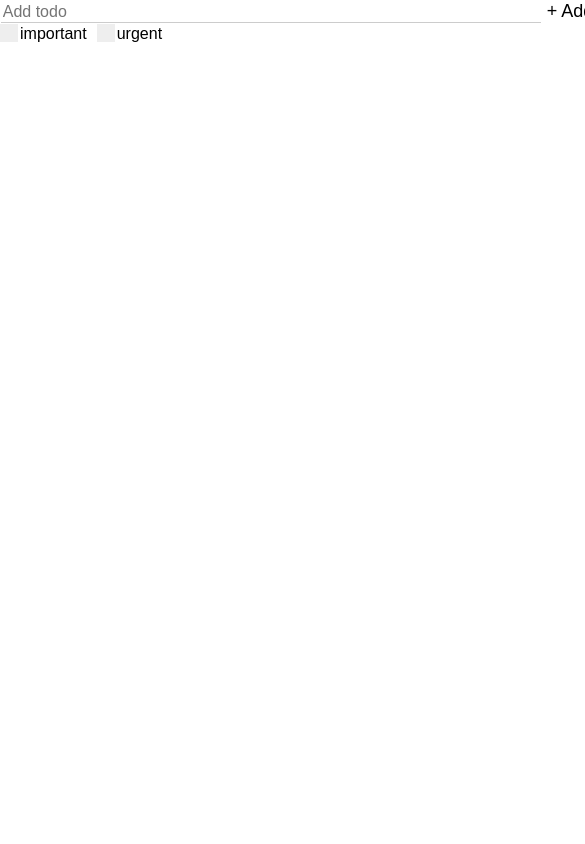
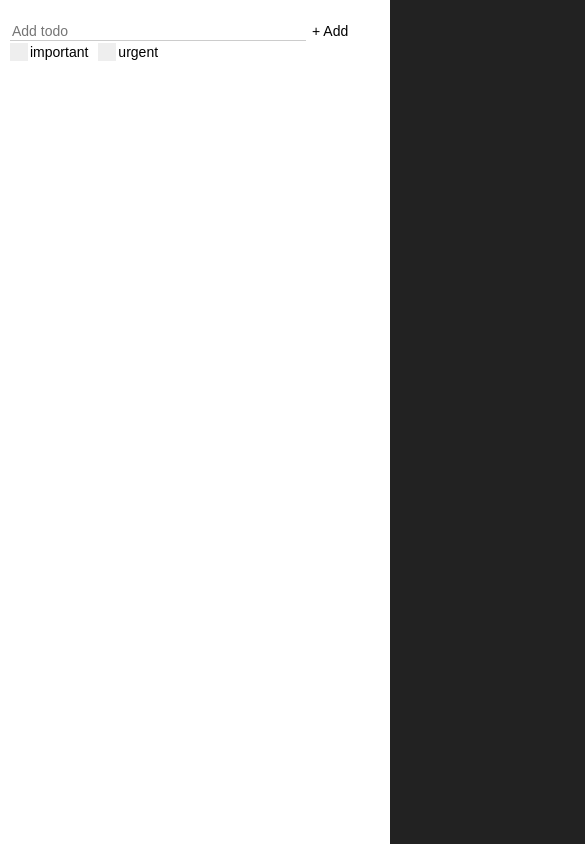
Before and after one commit to Islam888/todo-list, a React (Create React App) app: page / in a window 390 px wide. Shown: the whole page, 585 px wide, since content can reach past the window. Built offline with nearby package versions, Linux system fonts and the light colour scheme.

Commit message:
add media query

```diff
--- a/src/App.css
+++ b/src/App.css
@@ -1,38 +1,28 @@
 * {
  box-sizing: border-box;
 }
+body {
+  background: #222;
+}
 .App {
   /* text-align: center; */
+  width: 100%;
   max-width: 600px;
+  height: auto;
+  min-height: 100vh;
   margin: auto;
-
-}
-
-.App-header {
-  background-color: #282c34;
-  min-height: 100vh;
-  display: flex;
-  flex-direction: column;
-  align-items: center;
-  justify-content: center;
-  font-size: calc(10px + 2vmin);
-  color: white;
-}
-
-.App-link {
-  color: #61dafb;
+  background: #fff;
 }
 
 /*input type text style*/
 input[type='text'] {
   border: none;
   border-bottom: 1px #99999980 inset;
-  width: 540px;
-  font-size: 16px;
+  width: 80%;
+  font-size: 14px;
 }
 
 #todoEdit {
-  width: 520px;
   background: transparent;
 }
 
@@ -46,16 +36,19 @@ input[type='text']:focus {
 button {
   border: none;
   background: none;
-  font-size: 18px;
+  font-size: 14px;
 }
 
 button:focus {
   outline: none;
 }
 
+button:hover {
+  cursor: pointer;
+}
+
 #add-button:hover,
 #edit-button:hover {
-  cursor: pointer;
   background: #e0ffe0;
 }
 
@@ -70,20 +63,24 @@ button:focus {
   cursor: pointer;
 }
 
-.edit-button:hover {
-  fill: #2aa1c0;
-}
 /**************************/
 /*Todo input style*/
 .todos-wrapper {
-  width: 600px;
-  text-align: center;
+  width: 100%;
   margin: auto;
+  padding: 20px 10px;
+}
+
+.todo-input-wrapper {
+  display: flex;
+  flex-wrap: wrap;
+  width: 100%;
+  justify-content: space-between;
+  align-items: flex-end;
 }
 
 .checkbox-wrapper {
-  width: 400px;
-  text-align: left;
+  width: 100%;
 }
 
 .control {
@@ -94,7 +91,7 @@ button:focus {
   margin-bottom: 5px;
   padding-top: 3px;
   cursor: pointer;
-  font-size: 16px;
+  font-size: 14px;
   margin-right: 10px;
 }
   .control input {
@@ -168,36 +165,83 @@ ul {
 li {
   list-style: none;
   padding: 10px 0 10px 10px;
-  /* border: 1px solid #999; */
-  margin-bottom: 5px;
-  border-left: 4px solid orange;
-  background: rgb(247, 204, 125);
+   margin-bottom: 5px;
 }
+
 
 .todo-item {
   /* border-bottom: 1px solid #999; */
   padding-bottom: 5px;
+  display: flex;
+  flex-wrap: wrap;
+  justify-content: stretch;
+  align-items: center;
+  width: 100%;
+}
+
+.done-checkbox-wrapper {
+  width: 8%;
+}
+
+.task-text-wrapper {
+  width: 62%;
+}
+
+.edit-remove-btn-wrapper {
+  width: 30%;
 }
 
 p.task-text {
   margin: 0;
-  display: inline;
-  text-align: left !important;
+  /* display: inline; */
+  /* text-align: left !important; */
 }
 
 
+
 .red {
-  background: #e60000;
+  border-left: 4px solid #d62d20;
 }
 
 .orange {
-  background: #ffb732;
+  border-left: 4px solid 	#ffa700;
 }
 
 .blue {
-  background: #4c4cff;
+  border-left: 4px solid #0057e7;
 }
 
 .green {
-  background: #329932;
+  border-left: 4px solid  #008744;
 }
+
+/****header style***/
+header {
+  display: flex;
+  justify-content: space-between;
+  align-items: flex-end;
+  background: #e5e5e5;
+  padding: 0 10px;
+
+}
+header h1 {
+  display: inline;
+  margin: 0;
+  font-size: 22px;
+}
+
+/*******************/
+
+@media screen and (min-width: 768px) {
+  .done-checkbox-wrapper {
+    width: 5%;
+  }
+
+  .task-text-wrapper {
+    width: 65%;
+  }
+
+  .edit-remove-btn-wrapper {
+    width: 30%;
+  }
+}
```
